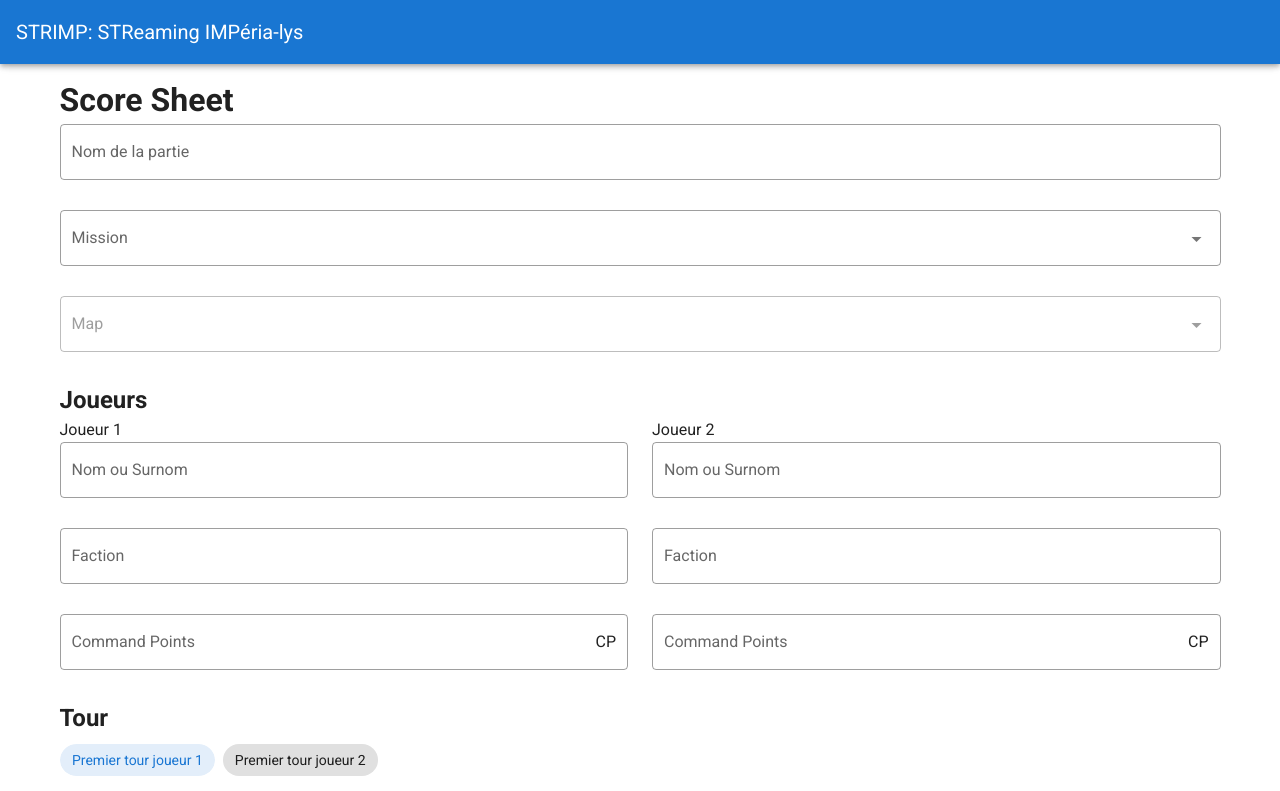
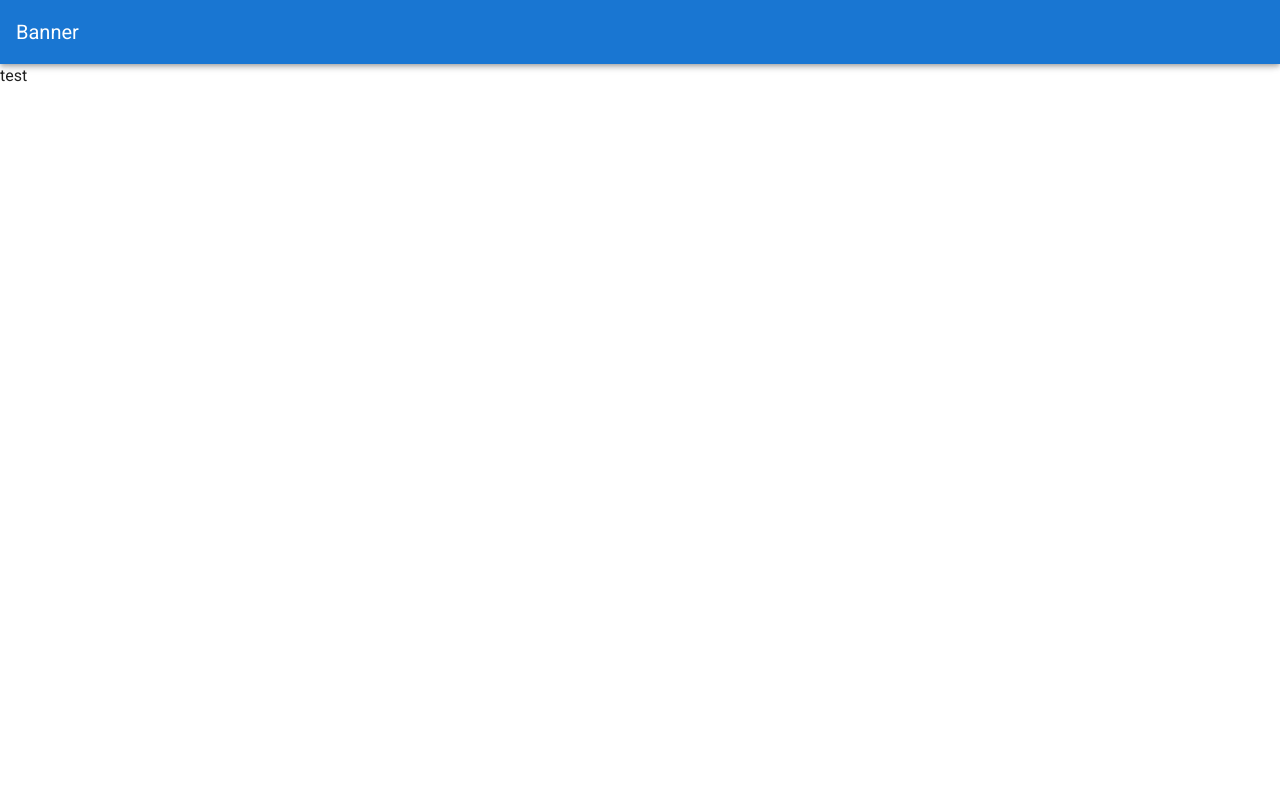
Before and after one commit to MoronixProduct3/strimp, a Vue app: page / in a window 1280 px wide. Shown: the top 791 px of the page. Built offline with nearby package versions, Linux system fonts and the light colour scheme.

Commit message:
Moved to a multipage App

```diff
--- a/src/main.js
+++ /dev/null
@@ -1,12 +0,0 @@
-import Vue from 'vue'
-import App from './App.vue'
-import vuetify from './plugins/vuetify'
-import store from './store'
-
-Vue.config.productionTip = false
-
-new Vue({
-  vuetify,
-  store,
-  render: h => h(App)
-}).$mount('#app')
--- /dev/null
+++ b/src/pages/Banner.vue
@@ -0,0 +1,31 @@
+<template>
+  <v-app>
+    <v-app-bar
+      app
+      color="primary"
+      dark
+    >
+      <v-toolbar-title>Banner</v-toolbar-title>
+
+      <v-spacer></v-spacer>
+
+
+    </v-app-bar>
+
+    <v-main>
+        test
+    </v-main>
+  </v-app>
+</template>
+
+<script>
+
+export default {
+  name: 'Banner',
+
+
+  data: () => ({
+    //
+  }),
+};
+</script>
--- a/src/App.vue
+++ b/src/pages/Main.vue
@@ -19,10 +19,10 @@
 </template>
 
 <script>
-import ScoreSheet from './components/ScoreSheet.vue';
+import ScoreSheet from '@/components/ScoreSheet.vue';
 
 export default {
-  name: 'App',
+  name: 'Main',
 
   components: {
     ScoreSheet
--- /dev/null
+++ b/src/pages/entrypoints/banner.js
@@ -0,0 +1,12 @@
+import Vue from 'vue'
+import Banner from '../Banner.vue'
+import vuetify from '../../plugins/vuetify'
+import store from '../../store'
+
+Vue.config.productionTip = false
+
+new Vue({
+  vuetify,
+  store,
+  render: h => h(Banner)
+}).$mount('#app')
--- /dev/null
+++ b/src/pages/pages.config.js
@@ -0,0 +1,4 @@
+module.exports = {
+    "banner/index": "src/pages/entrypoints/banner.js",
+    "index": "src/pages/entrypoints/main.js",
+};
--- a/vue.config.js
+++ b/vue.config.js
@@ -1,4 +1,7 @@
+const pages = require("./src/pages/pages.config.js")
+
 module.exports = {
+  pages: pages,
   transpileDependencies: [
     'vuetify'
   ]
```
Also changed, not shown: src/pages/entrypoints/main.js (added, +12 -0 lines).
